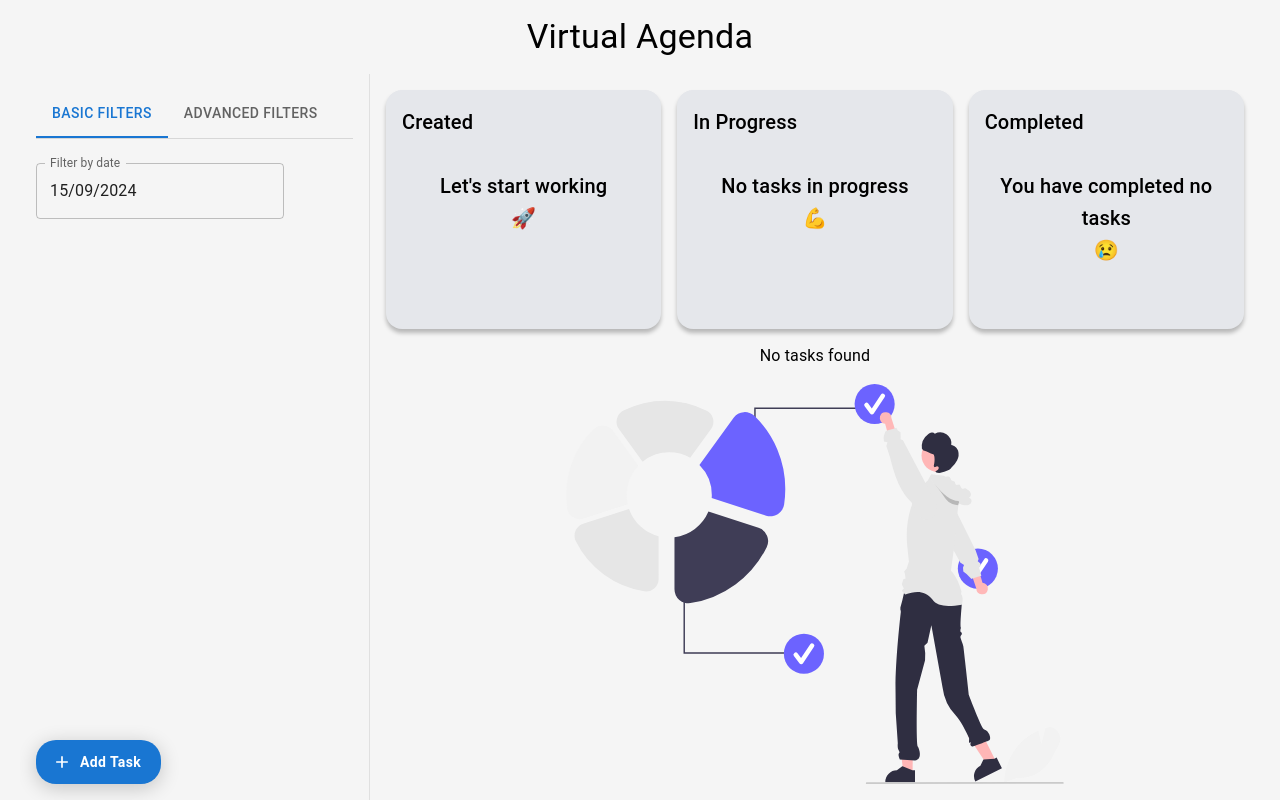
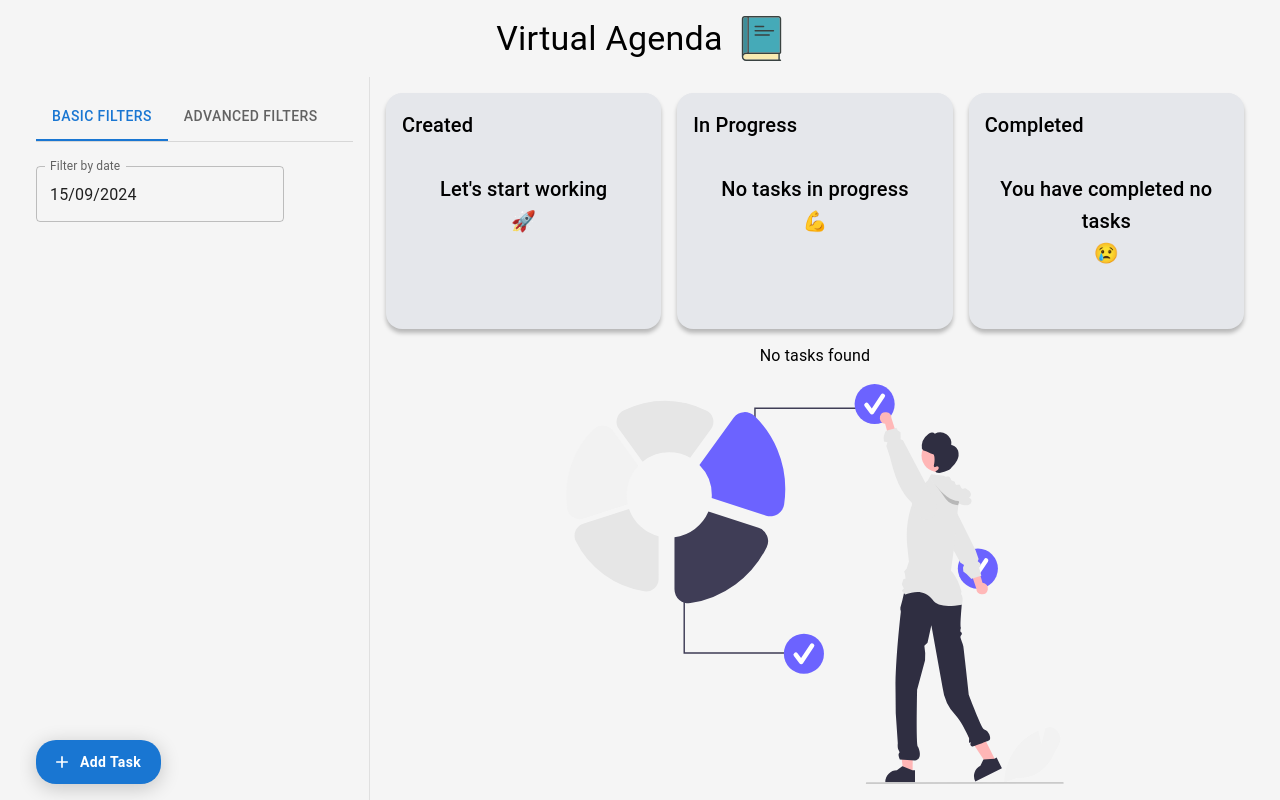
Before and after one commit to MariusTirnacop/virtual-agenda, a React (Vite) app: page / in a window 1280 px wide. Built offline with nearby package versions, Linux system fonts and the light colour scheme.

Commit message:
add app logo and title

```diff
--- a/index.html
+++ b/index.html
@@ -2,7 +2,7 @@
 <html lang="en">
   <head>
     <meta charset="UTF-8" />
-    <link rel="icon" type="image/svg+xml" href="/vite.svg" />
+    <link rel="icon" type="image/svg+xml" href='./src/components/assets/book.svg'/>
     <meta name="viewport" content="width=device-width, initial-scale=1.0" />
     <title>Virtual Agenda</title>
   </head>
--- a/src/components/Header/Header.tsx
+++ b/src/components/Header/Header.tsx
@@ -1,9 +1,18 @@
 import { Stack, Typography } from "@mui/material";
+import { AppLogo } from "../assets/AppLogo";
 
 const Header = () => {
   return (
-    <Stack width="100%" alignItems="center" justifyContent="center" p={2}>
+    <Stack
+      width="100%"
+      alignItems="center"
+      justifyContent="center"
+      p={2}
+      gap={2}
+      flexDirection="row"
+    >
       <Typography variant="h4">Virtual Agenda</Typography>
+      <AppLogo width={45} height={45} />
     </Stack>
   );
 };
--- /dev/null
+++ b/src/components/assets/AppLogo.tsx
@@ -0,0 +1,59 @@
+import { ReactElement } from "react";
+
+export const AppLogo = ({
+  width,
+  height,
+}: {
+  width: number;
+  height: number;
+}): ReactElement => {
+  return (
+    <svg
+      version="1.0"
+      id="Layer_1"
+      xmlns="http://www.w3.org/2000/svg"
+      xmlnsXlink="http://www.w3.org/1999/xlink"
+      width={width}
+      height={height}
+      viewBox="0 0 64 64"
+      enableBackground="new 0 0 64 64"
+      xmlSpace="preserve"
+    >
+      <g>
+        <path fill="#F9EBB2" d="M56,62H10c-2.209,0-4-1.791-4-4s1.791-4,4-4h46V62z" />
+        <g>
+          <path
+            fill="#45AAB8"
+            d="M6,4v49.537C7.062,52.584,8.461,52,10,52h2V2H8C6.896,2,6,2.896,6,4z"
+          />
+          <path fill="#45AAB8" d="M56,2H14v50h42h2v-2V4C58,2.896,57.104,2,56,2z" />
+        </g>
+        <g>
+          <path
+            fill="#394240"
+            d="M60,52V4c0-2.211-1.789-4-4-4H8C5.789,0,4,1.789,4,4v54c0,3.313,2.687,6,6,6h49c0.553,0,1-0.447,1-1
+			s-0.447-1-1-1h-1v-8C59.104,54,60,53.104,60,52z M6,4c0-1.104,0.896-2,2-2h4v50h-2c-1.539,0-2.938,0.584-4,1.537V4z M56,62H10
+			c-2.209,0-4-1.791-4-4s1.791-4,4-4h46V62z M56,52H14V2h42c1.104,0,2,0.896,2,2v46v2H56z"
+          />
+          <path
+            fill="#394240"
+            d="M43,26H23c-0.553,0-1,0.447-1,1s0.447,1,1,1h20c0.553,0,1-0.447,1-1S43.553,26,43,26z"
+          />
+          <path
+            fill="#394240"
+            d="M49,20H23c-0.553,0-1,0.447-1,1s0.447,1,1,1h26c0.553,0,1-0.447,1-1S49.553,20,49,20z"
+          />
+          <path
+            fill="#394240"
+            d="M23,16h12c0.553,0,1-0.447,1-1s-0.447-1-1-1H23c-0.553,0-1,0.447-1,1S22.447,16,23,16z"
+          />
+        </g>
+        <path
+          opacity="0.2"
+          fill="#231F20"
+          d="M6,4v49.537C7.062,52.584,8.461,52,10,52h2V2H8C6.896,2,6,2.896,6,4z"
+        />
+      </g>
+    </svg>
+  );
+};
```
Also changed, not shown: src/components/assets/book.svg (added).
